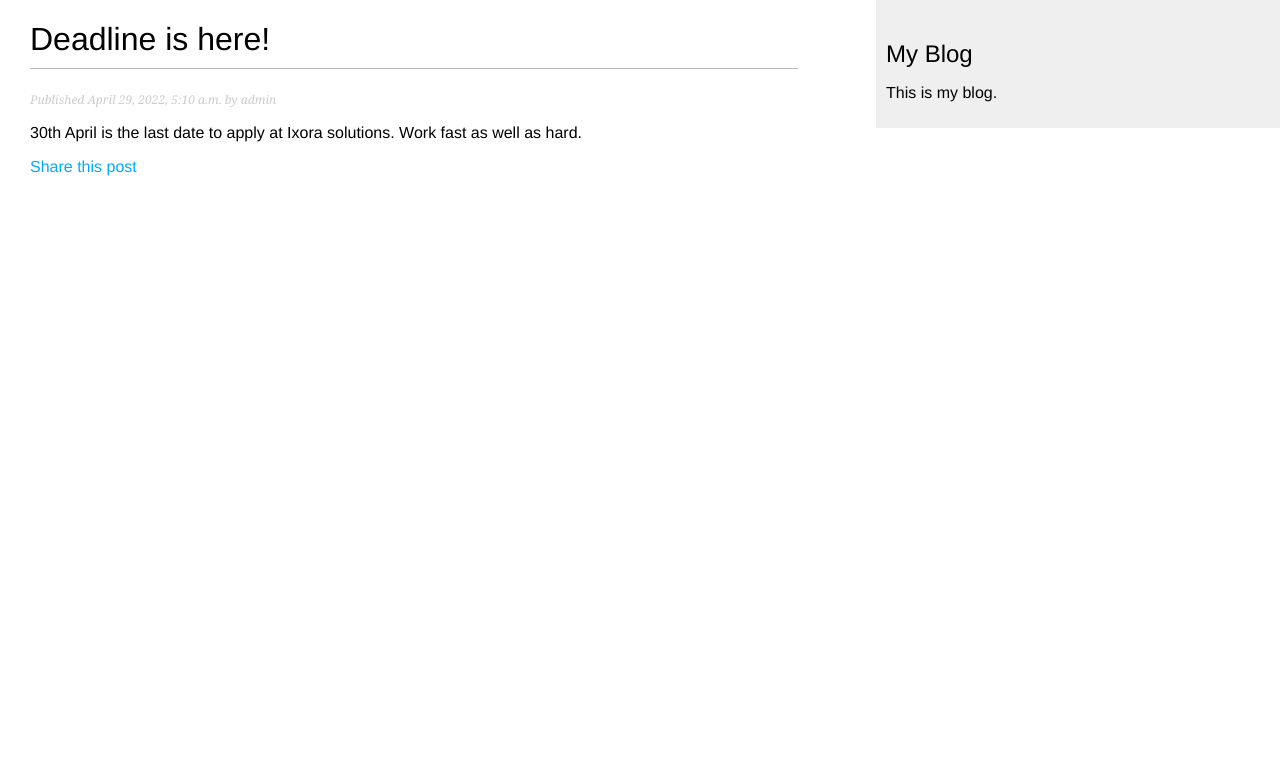
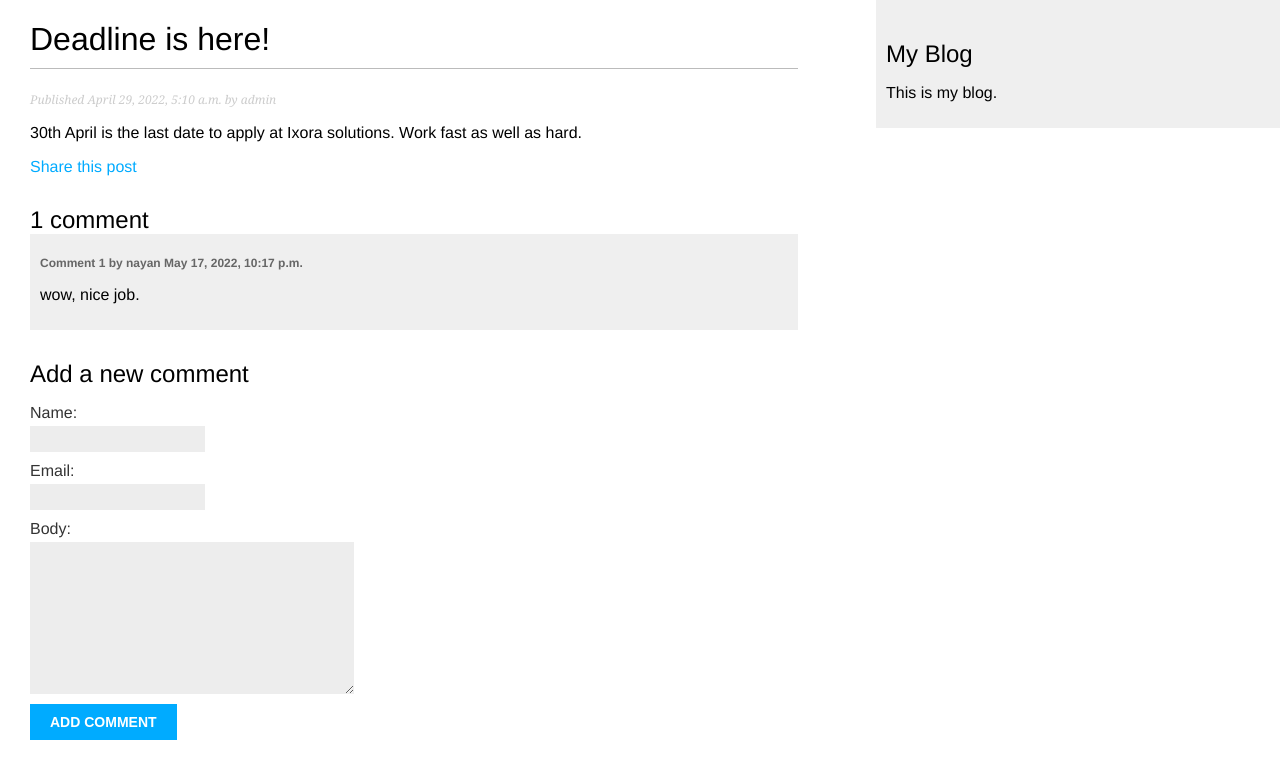
Before and after one commit to Ibtesum/Blog-About-Django, a Django app: a page that uses blog/templates/blog/post/detail.html in a window 1280 px wide. Shown: the top 779 px of the page. Run offline with Django 4.2, Linux system fonts and the light colour scheme; data comes from the database, SQL or seed files in the repository; both versions use the stored data as it was after the commit.

Commit message:
added comment functionality

```diff
--- a/blog/forms.py
+++ b/blog/forms.py
@@ -1,9 +1,14 @@
-from re import I
-from unicodedata import name
 from django import  forms
+from .models import Comment
 
 class EmailPostForm(forms.Form):
     name = forms.CharField(max_length=25)
     email = forms.EmailField()
     to = forms.EmailField()
     comments = forms.CharField(required=False, widget=forms.Textarea)
+
+
+class CommentForm(forms.ModelForm):
+    class Meta:
+        model = Comment
+        fields = ('name', 'email', 'body')
--- a/blog/models.py
+++ b/blog/models.py
@@ -1,4 +1,3 @@
-from turtle import title
 from django.db import models
 from django.utils import timezone
 from django.contrib.auth.models import User
@@ -41,3 +40,21 @@ class Post(models.Model):
 
     def get_absolute_url(self):
         return reverse('blog:post_detail', args=[self.publish.year, self.publish.month, self.publish.day, self.slug])
+
+
+
+class Comment(models.Model):
+    post = models.ForeignKey(Post, on_delete=models.CASCADE, related_name='comments')
+
+    name =  models.CharField(max_length=80)
+    email = models.EmailField()
+    body = models.TextField()
+    created = models.DateTimeField(auto_now_add=True)
+    updated = models.DateTimeField(auto_now=True)
+    active = models.BooleanField(default=True)
+
+    class Meta:
+        ordering = ('created',)
+
+    def __str__(self):
+        return f'Comment by {self.name} on {self.post}'
--- a/blog/templates/blog/post/detail.html
+++ b/blog/templates/blog/post/detail.html
@@ -16,4 +16,39 @@
             Share this post
         </a>
     </p>
+
+
+    {% with comments.count as total_comments %}
+        <h2>
+            {{ total_comments }} comment{{total_comments|pluralize}}
+        </h2>
+    {% endwith %}
+
+
+
+
+    {% for comment in comments %}
+        <div class="comment">
+            <p class="info">
+                Comment {{forloop.counter}} by {{comment.name}} {{comment.created}}
+            </p>
+            {{ comment.body|linebreaks }}
+        </div>
+    {% empty %}
+        <p>There are no comments yet.</p>
+    {% endfor %}
+
+
+
+
+    {% if new_comment %}
+        <h2>Your comment has been added.</h2>
+    {% else %}
+        <h2>Add a new comment</h2>
+        <form method="post">
+            {{ comment_form.as_p }}
+            {% csrf_token %}
+            <p><input type='submit' value="Add Comment"></p>
+        </form>
+    {% endif %}
 {% endblock content %}
--- a/blog/views.py
+++ b/blog/views.py
@@ -1,9 +1,8 @@
-from email.mime import message
 from django.shortcuts import render, get_object_or_404
-from .models import Post
+from .models import Post, Comment
 from django.core.paginator import Paginator, EmptyPage, PageNotAnInteger
 from django.views.generic import ListView
-from .forms import EmailPostForm
+from .forms import EmailPostForm, CommentForm
 from django.core.mail import send_mail
 
 # Create your views here.
@@ -22,7 +21,26 @@ class PostListView(ListView):
 def post_detail(request, year, month, day, post):
     post = get_object_or_404(Post, slug=post, status='published', publish__year=year, publish__month=month, publish__day=day)
 
-    return render(request, 'blog/post/detail.html', {'post': post})
+    # List of active comments for this post
+    comments = post.comments.filter(active=True)
+
+    new_comment = None
+
+    if request.method == 'POST':
+        # A comment was posted
+        comment_form = CommentForm(data=request.POST)
+        if comment_form.is_valid():
+            # Create Comment object but dont save to database yet
+            new_comment = comment_form.save(commit=False)
+            # Assign the current post to the comment
+            new_comment.post = post
+            # Save the comment to the database
+            new_comment.save()
+
+    else:
+        comment_form = CommentForm()
+
+    return render(request, 'blog/post/detail.html', {'post': post, 'comments': comments, 'new_comment': new_comment, 'comment_form': comment_form})
 
 
 def post_list(request):
--- a/mysite/settings.py
+++ b/mysite/settings.py
@@ -128,6 +128,6 @@ EMAIL_BACKEND = 'django.core.mail.backends.console.EmailBackend'
 
 EMAIL_HOST = 'smtp.gmail.com'
 EMAIL_HOST_USER = 'aninda7152@gmail.com'
-EMAIL_HOST_PASSWORD = 'aninda54321'
+EMAIL_HOST_PASSWORD = ''
 EMAIL_PORT = '587'
 EMAIL_USE_TLS = True
```
Also changed, not shown: blog/admin.py (+8 -1 lines), blog/migrations/0002_comment.py (added), db.sqlite3.
